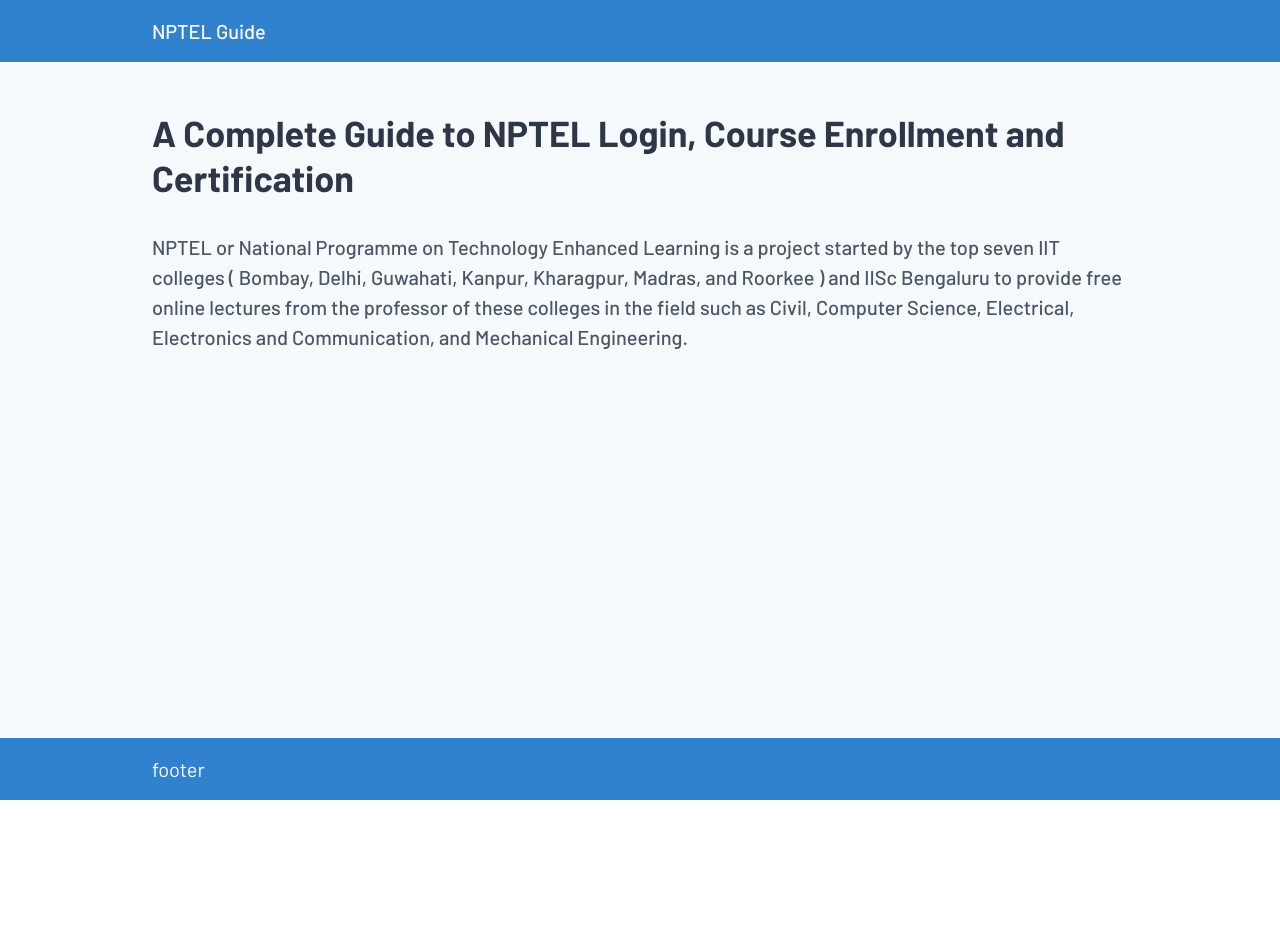
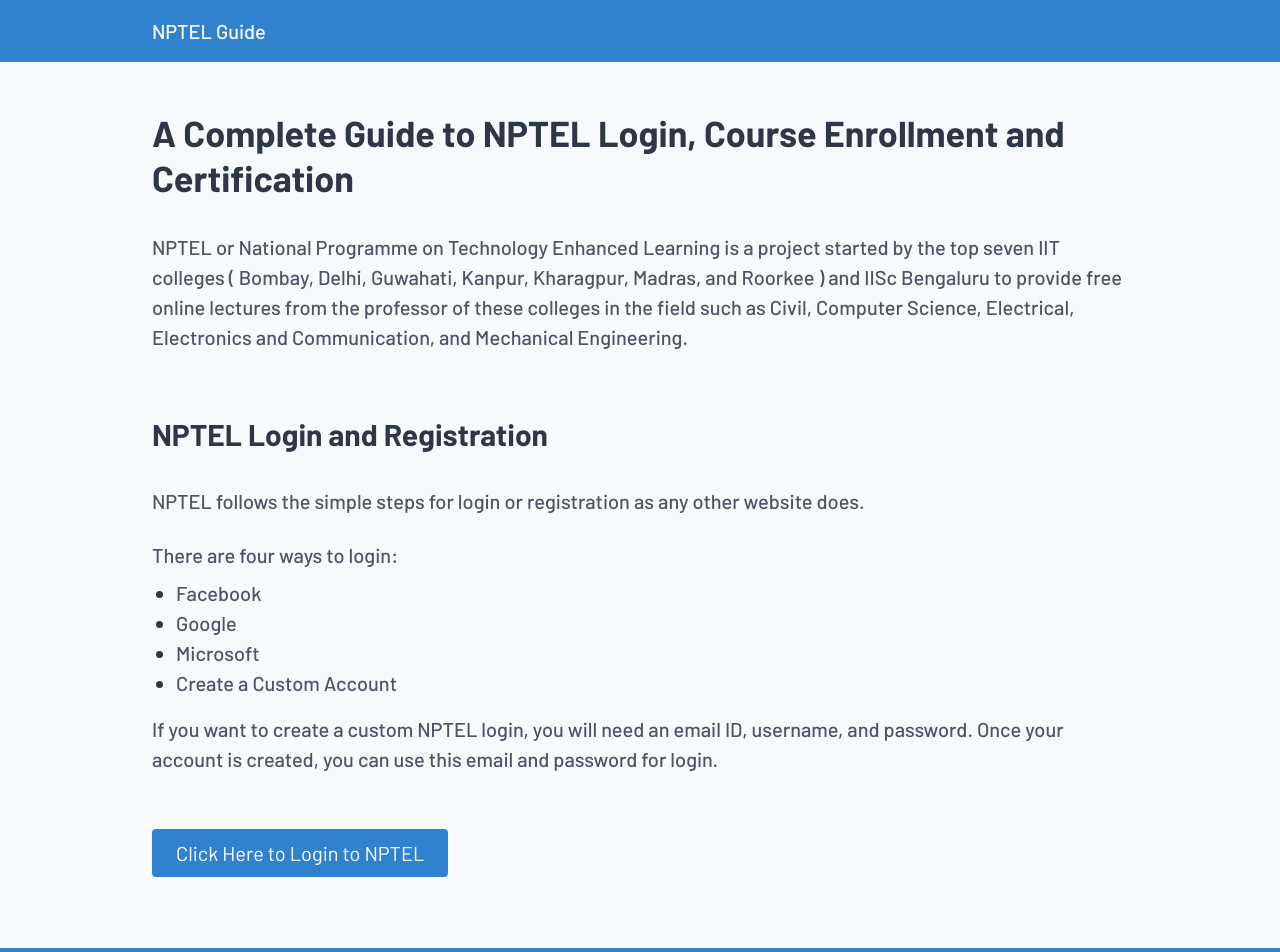
Before and after one commit to sourabhbgp/sample-github-hosting, a Next.js app: page / in a window 1280 px wide. Shown: the top 952 px of the page. Before the commit the page ends 800 px from the top, so only its background shows below. Built offline with nearby package versions, Linux system fonts and the light colour scheme.

Commit message:
login info updated

```diff
--- a/components/body.js
+++ b/components/body.js
@@ -1,7 +1,7 @@
 import Container from "./container";
 
 export default ({ children }) => (
-  <div className="py-8  bg-gray-100  flex-1">
+  <div className="py-8  bg-gray-100 ">
     <Container>{children}</Container>
   </div>
 );
--- a/components/footer.js
+++ b/components/footer.js
@@ -2,7 +2,7 @@
 
 const Footer = () => {
   return (
-    <footer className="w-screen bg-blue-600 py-4">
+    <footer className="bg-blue-600 py-4">
       <Container>
         <span className="text-white">footer</span>
       </Container>
--- a/components/header.js
+++ b/components/header.js
@@ -2,7 +2,7 @@
 
 const Header = () => {
   return (
-    <header className="w-screen bg-blue-600 py-4">
+    <header className="bg-blue-600 py-4">
       <Container>
         <strong className="text-white  font-medium">NPTEL Guide</strong>
       </Container>
--- a/components/layout.js
+++ b/components/layout.js
@@ -5,7 +5,7 @@
 
 const Layout = ({ children }) => {
   return (
-    <div className="flex flex-col md:h-screen">
+    <div className="flex flex-col">
       <Header />
       <Body>{children}</Body>
       <Footer />
--- a/pages/_document.js
+++ b/pages/_document.js
@@ -8,7 +8,7 @@
 
   render() {
     return (
-      <Html>
+      <Html lang="en">
         <Head />
         <body className="font-serif text-xl text-gray-800">
           <Main />
--- a/pages/index.js
+++ b/pages/index.js
@@ -18,6 +18,53 @@
         as Civil, Computer Science, Electrical, Electronics and Communication,
         and Mechanical Engineering.
       </p>
+
+      <h2 className="text-3xl font-bold leading-tight py-4 mt-8">
+        NPTEL Login and Registration
+      </h2>
+
+      <p className="text-gray-700 font-medium py-4">
+        NPTEL follows the simple steps for login or registration as any other
+        website does.
+      </p>
+
+      <p className="text-gray-700 font-medium py-2">
+        There are four ways to login:
+      </p>
+
+      <ul className="list-disc px-6">
+        <li>
+          <span className="text-gray-700 font-medium">Facebook</span>
+        </li>
+        <li>
+          <span className="text-gray-700 font-medium">Google</span>
+        </li>
+        <li>
+          <span className="text-gray-700 font-medium">Microsoft</span>
+        </li>
+        <li>
+          <span className="text-gray-700 font-medium">
+            Create a Custom Account
+          </span>
+        </li>
+      </ul>
+
+      <p className="text-gray-700 font-medium py-4">
+        If you want to create a custom NPTEL login, you will need an email ID,
+        username, and password. Once your account is created, you can use this
+        email and password for login.
+      </p>
+
+      <div className="py-12">
+        <a
+          target="_blank"
+          hrefLang="en"
+          href="https://swayam.gov.in/wso?redirect=/"
+          className="py-3 px-6 rounded  bg-blue-600  text-white  cursor-pointer"
+        >
+          Click Here to Login to NPTEL
+        </a>
+      </div>
     </DynamicLayout>
   );
 };
```
